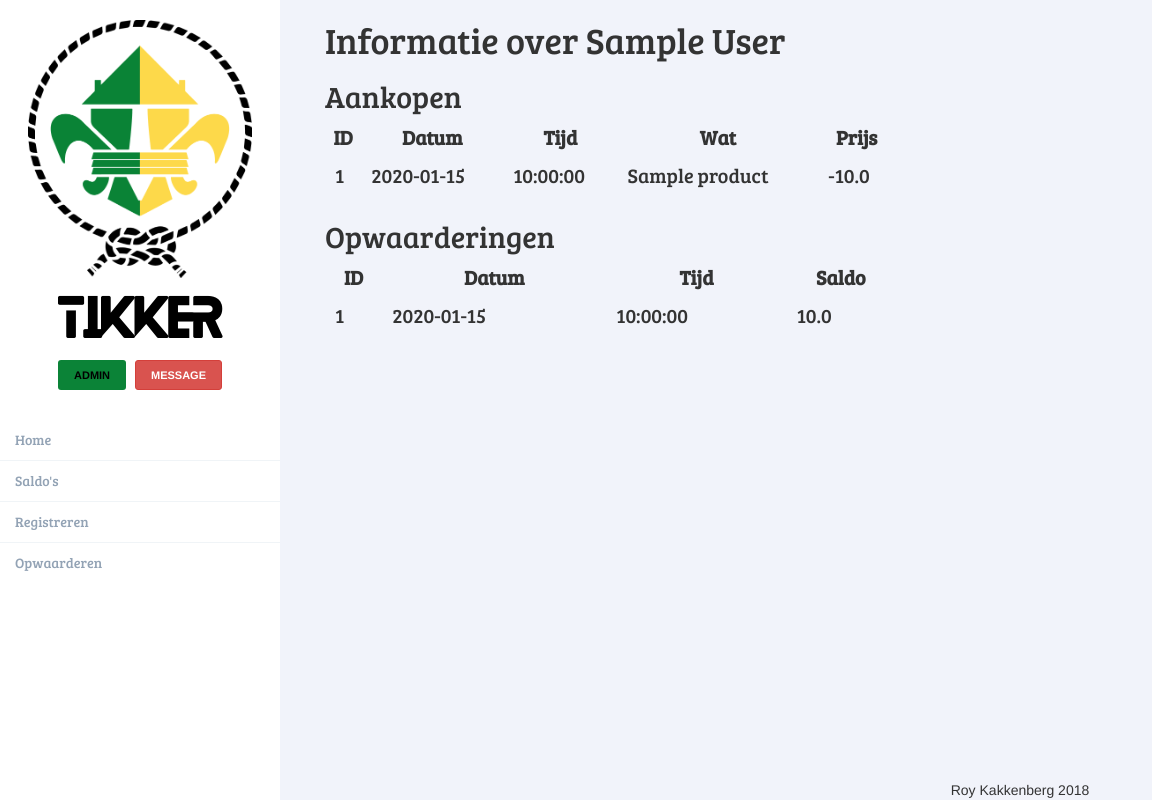
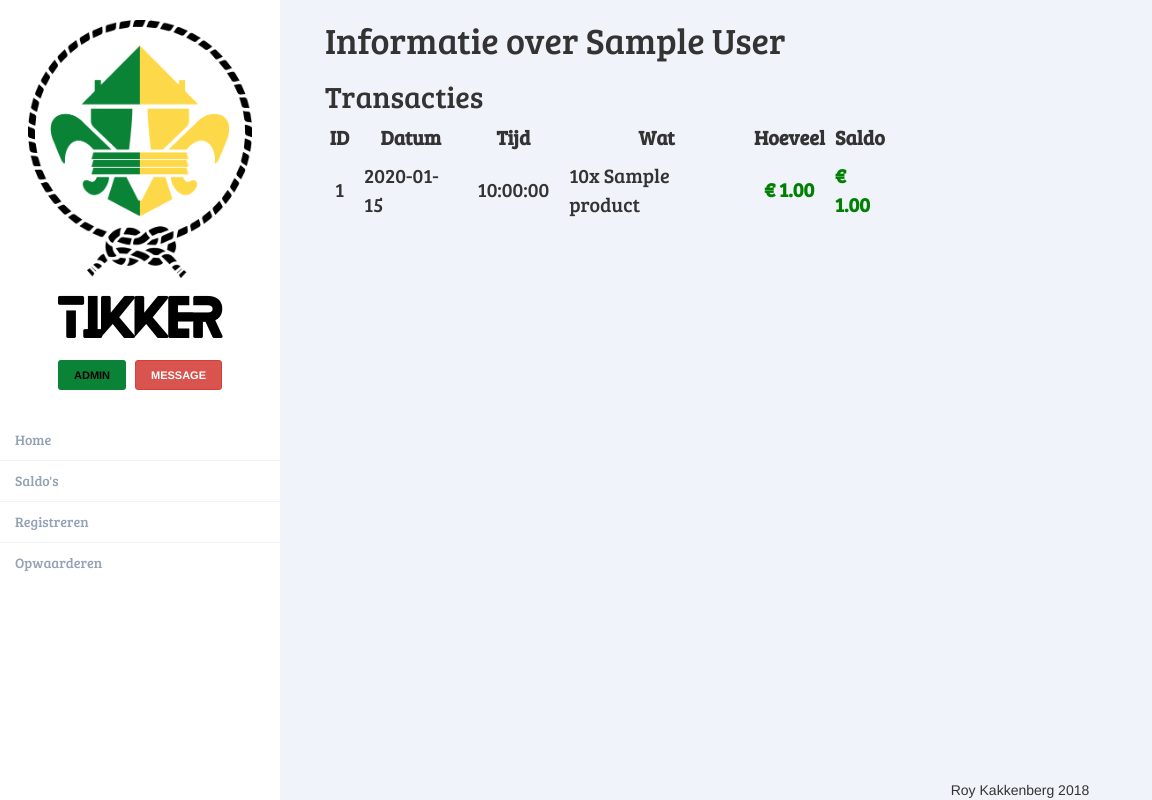
Before and after one commit to Yoronex/KVLSTikker, a Flask app: page /user/1 in a window 1480 px wide. Shown: the whole page, without its empty margins (0-1152 px from the left). Run offline with Flask 2, Linux system fonts and the light colour scheme; tables that the repository leaves empty hold one stand-in row (Sample ...); some libraries are stand-ins or nearby versions.

Commit message:
Merged the upgrades and purchases table into one transaction table

```diff
--- a/app/routes.py
+++ b/app/routes.py
@@ -58,9 +58,10 @@ def users():
 @app.route('/user/<int:userid>')
 def user(userid):
     user = User.query.get(userid)
+    transactions = user.transactions.order_by(Transaction.id.desc()).all()
     purchases = user.purchases.all()
     upgrades = user.upgrades.all()
-    return render_template('user.html', user=user, purchases=purchases, upgrades=upgrades, Product=Product)
+    return render_template('user.html', user=user, transactions=transactions, Purchase=Purchase, upgrades=upgrades, Product=Product)
 
 @app.route('/purchasehistory')
 def purchasehistory():
--- a/app/templates/balance.html
+++ b/app/templates/balance.html
@@ -15,9 +15,9 @@
                 <tr>
                     <td><a href="/user/{{ u.id }}">{{ u.name }}</a></td>
                     {% if u.balance < 0 %}
-                    <td><span style="color: red;font-weight:bold;">{{ '%.2f' % u.balance }}</span></td>
+                    <td><span style="color: red;font-weight:bold;">€ {{ '%.2f' % u.balance }}</span></td>
                     {% else %}
-                    <td><span style="color: green;font-weight:bold;">{{ '%.2f' % u.balance }}</span></td>
+                    <td><span style="color: green;font-weight:bold;">€ {{ '%.2f' % u.balance }}</span></td>
                     {% endif %}
                 </tr>
                 {% endfor %}
--- a/app/templates/user.html
+++ b/app/templates/user.html
@@ -3,40 +3,36 @@
 {% block app_content %}
     <h1>Informatie over {{ user.name }}</h1>
 
-    <h2>Aankopen</h2>
+    <h2>Transacties</h2>
     <table width="50%">
         <tr>
             <th>ID</th>
             <th>Datum</th>
             <th>Tijd</th>
             <th>Wat</th>
-            <th>Prijs</th>
-        </tr>
-        {% for p in purchases %}
-        <tr>
-            <td>{{ p.id }}</td>
-            <td>{{ p.timestamp.strftime("%Y-%m-%d") }}</td>
-            <td>{{ p.timestamp.strftime("%H:%M:%S") }}</td>
-            <td>{{ Product.query.get(p.product_id).name }}</td>
-            <td>-{{ p.price }}</td>
-        </tr>
-        {% endfor %}
-    </table>
-
-    <h2>Opwaarderingen</h2>
-    <table width="50%">
-        <tr>
-            <th>ID</th>
-            <th>Datum</th>
-            <th>Tijd</th>
+            <th>Hoeveel</th>
             <th>Saldo</th>
         </tr>
-        {% for u in upgrades %}
+        {% for t in transactions %}
         <tr>
-            <td>{{ u.id }}</td>
-            <td>{{ u.timestamp.strftime("%Y-%m-%d") }}</td>
-            <td>{{ u.timestamp.strftime("%H:%M:%S") }}</td>
-            <td>{{ u.amount }}</td>
+            <td>{{ t.id }}</td>
+            <td>{{ t.timestamp.strftime("%Y-%m-%d") }}</td>
+            <td>{{ t.timestamp.strftime("%H:%M:%S") }}</td>
+            {% if t.purchase_id is not none %}
+            <td>{{ Purchase.query.get(t.purchase_id).amount }}x {{ Product.query.get(Purchase.query.get(t.purchase_id).product_id).name }}</td>
+            {% elif t.upgrade_id is defined %}
+            <td>Opwaardering</td>
+            {% endif %}
+            {% if t.balchange < 0 %}
+            <td><span style="color: red;font-weight:bold;">€ {{ '%.2f' % t.balchange }}</span></td>
+            {% else %}
+            <td><span style="color: green;font-weight:bold;">€ {{ '%.2f' % t.balchange }}</span></td>
+            {% endif %}
+            {% if t.newbal < 0 %}
+            <td><span style="color: red;font-weight:bold;">€ {{ '%.2f' % t.newbal }}</span></td>
+            {% else %}
+            <td><span style="color: green;font-weight:bold;">€ {{ '%.2f' % t.newbal }}</span></td>
+            {% endif %}
         </tr>
         {% endfor %}
     </table>
```
Also changed, not shown: app.db.
